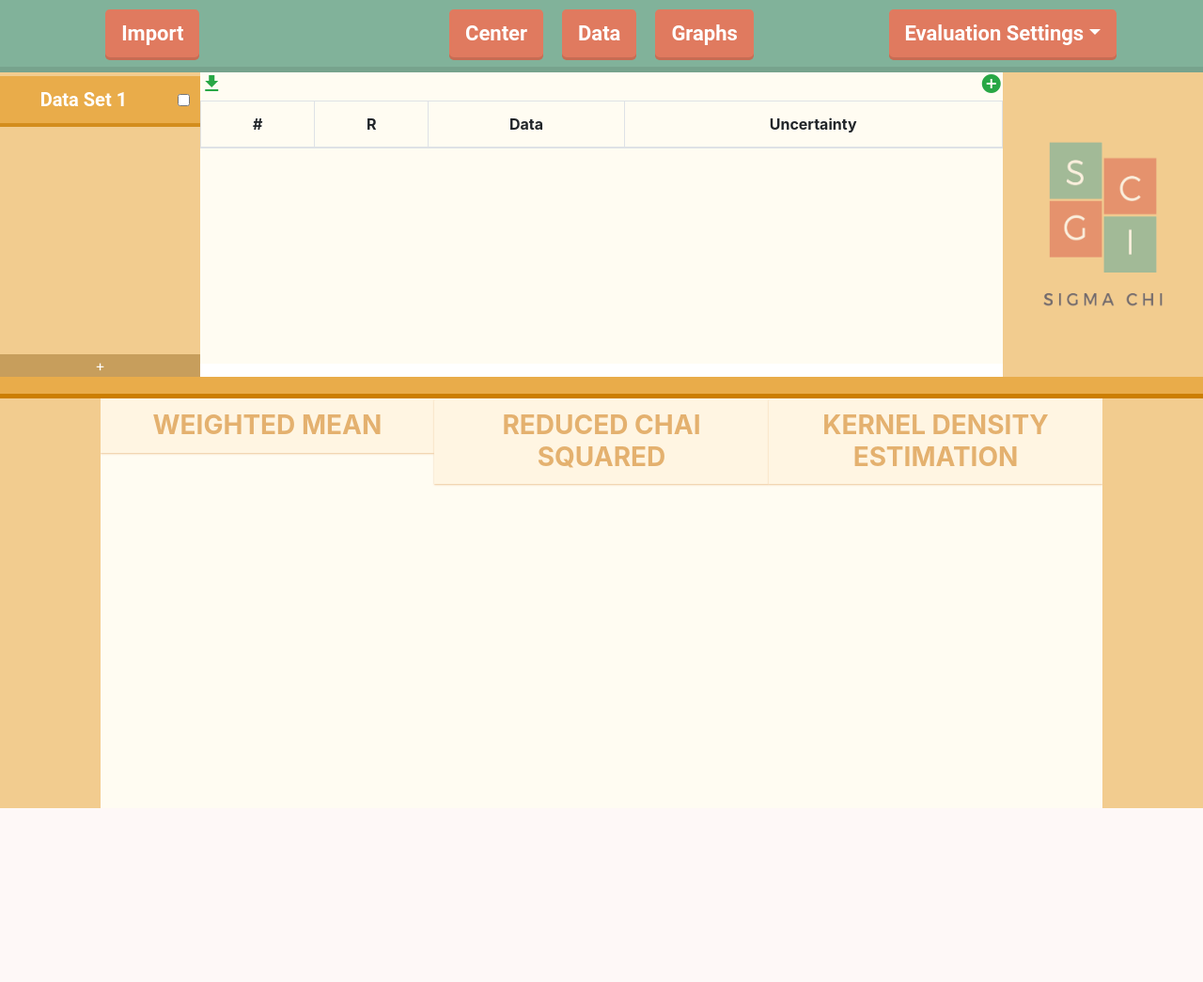
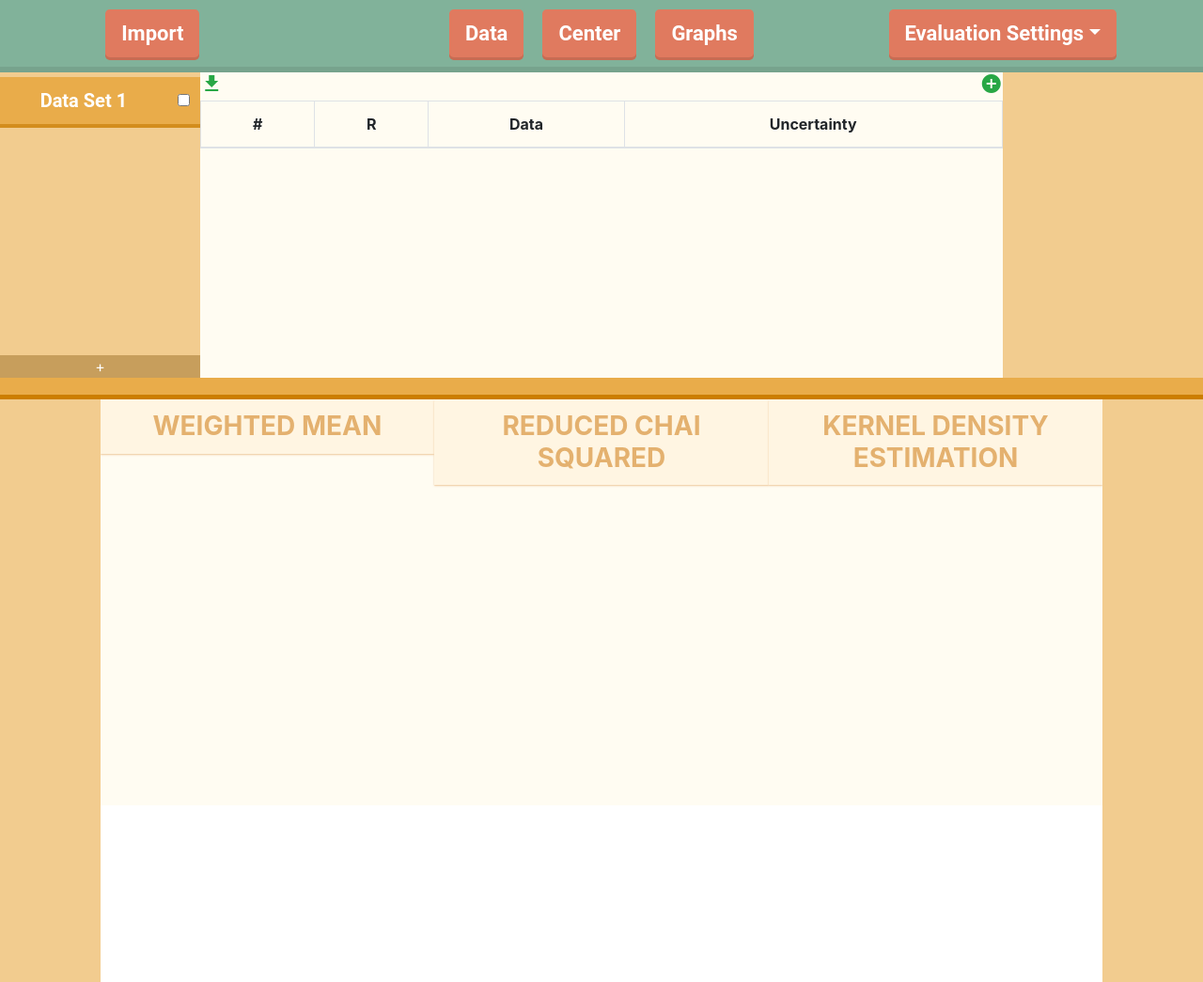
Before and after one commit to becker1998/Sigma-Chi, a PHP site: page /Index.html in a window 1280 px wide. Shown: the whole page at 94% size. Before the commit the page ends 860 px from the top, so only its background shows below. Run offline with PHP 8.4, Linux system fonts and the light colour scheme; lists and menus that the app fills with data are empty; a map, chart or similar area stays blank.

Commit message:
Fixed data/center/graphs

```diff
--- a/Index.html
+++ b/Index.html
@@ -29,14 +29,13 @@
           </div>
           <div class="col-4 d-flex flex-row justify-content-center">
             <div>
-              <button class=" btn btn-lg fontFix" onclick="center()">Center</button>
+              <button class=" btn btn2 btn-lg fontFix" onclick="expandTop()">Data</button>
             </div>
             <div>
-              <button class=" btn btn-lg fontFix" onclick="expandTop()">Data</button>
-
+              <button class=" btn btn1 btn-lg fontFix" onclick="center()">Center</button>
             </div>
             <div>
-              <button class=" btn btn-lg fontFix" onclick="expandBottom()">Graphs</button>
+              <button class=" btn btn3 btn-lg fontFix" onclick="expandBottom()">Graphs</button>
             </div>
           </div>
           <div class="col-sm-4 d-flex justify-content-center ">
@@ -140,7 +139,7 @@
       </nav>
       <a onclick="addNewData()" class="add align-self-center">+</a>
     </div>
-    <div class="col-sm-8 main-panel nopadding maincol card-body nomargin">
+    <div id = "tophalf" class="col-sm-8 main-panel nopadding maincol card-body nomargin">
       <div id="table" class="table-editable table-scroll-y mainScrollbar nomargin">
         <span class="table-add float-left" onclick="downloadData()"><a href="#!" class="text-success"><i
               class="material-icons">file_download</i></a></span>
@@ -164,7 +163,7 @@
 
     </div>
     <div class="col-sm-2 d-flex side-panel nopadding justify-content-center align-items-center">
-        <img src="logo.png" class="brand">
+        <img id = "logo" src="logo.png" class="brand">
     </div>
   </div><!-- end second row-->
 </div>
--- a/css/main.css
+++ b/css/main.css
@@ -195,7 +195,7 @@ label {
   background-color: #ac8039 !important;
   box-shadow: 0px 5px 0px #9e732d;
   color: white !important;
-  width: 100% !important;
+  width: 100%;
 }
 
 .brand {
@@ -215,7 +215,7 @@ label {
   border-bottom-color: #e07a5f !important;
   border-width: medium !important;
   color: #3d405b !important;
-  width: 350px !important;
+  width: 350px ;
 }
 
 .header-font-evaluation-settings {
@@ -268,9 +268,30 @@ select:hover {
 }
 
 .graph-size {
-  width: 95% !important;
+  width: 95% ;
   margin-left: 10px;
   margin-top: 5px;
 }
 
+.btn1{
+	z-index: 10;
+	position: relative;
+	left: 0%;
+  top: 0px;
+}
+
+.btn2{
+	z-index: 12;
+	position: relative;
+	left: 0%;
+  top: 0px;
+}
+
+.btn3{
+	z-index: 11;
+	position: relative;
+	left: 0%;
+  top: 0px;
+}
+
 @import url("https://fonts.googleapis.com/css2?family=Roboto:ital,wght@0,100;0,300;0,400;0,500;0,700;0,900;1,100;1,300;1,400;1,500;1,700;1,900&display=swap");
--- a/js/sigmaChi.js
+++ b/js/sigmaChi.js
@@ -1115,8 +1115,8 @@ function center() {
   document.getElementById("tophalf").style.height = "325px";
   document.getElementById("table").style.height = "325px";
   document.getElementById("collapsebottom2").style.height = "100%";
-  document.getElementById("collapsebottom").style.height = "533px";
-  document.getElementById("collapsebottom3").style.height = "533px";
+  document.getElementById("collapsebottom").style.height = "620px";
+  document.getElementById("collapsebottom3").style.height = "620px";
   return;
 }
 
@@ -1127,18 +1127,18 @@ function expandTop() {
   document.getElementById("collapsebottom3").style.height = "0px";
   document.getElementById("screendivider").style.top = "0px";
   document.getElementById("logo").style.bottom = "208px";
-  document.getElementById("collapsetop").style.height = "857px";
-  document.getElementById("tophalf").style.height = "857px";
-  document.getElementById("table").style.height = "857px";
+  document.getElementById("collapsetop").style.height = "945px";
+  document.getElementById("tophalf").style.height = "945px";
+  document.getElementById("table").style.height = "945px";
   return;
 }
 
 function expandBottom() {
   document.getElementById("collapsetop").style.height = "0px";
-  document.getElementById("collapsebottom2").style.height = "858px";
-  document.getElementById("collapsebottom").style.height = "858px";
-  document.getElementById("collapsebottom3").style.height = "858px";
-  document.getElementById("logo").style.bottom = "-578px";
+  document.getElementById("collapsebottom2").style.height = "945px";
+  document.getElementById("collapsebottom").style.height = "945px";
+  document.getElementById("collapsebottom3").style.height = "945px";
+  document.getElementById("logo").style.bottom = "0px";
   return;
 }
 
```
